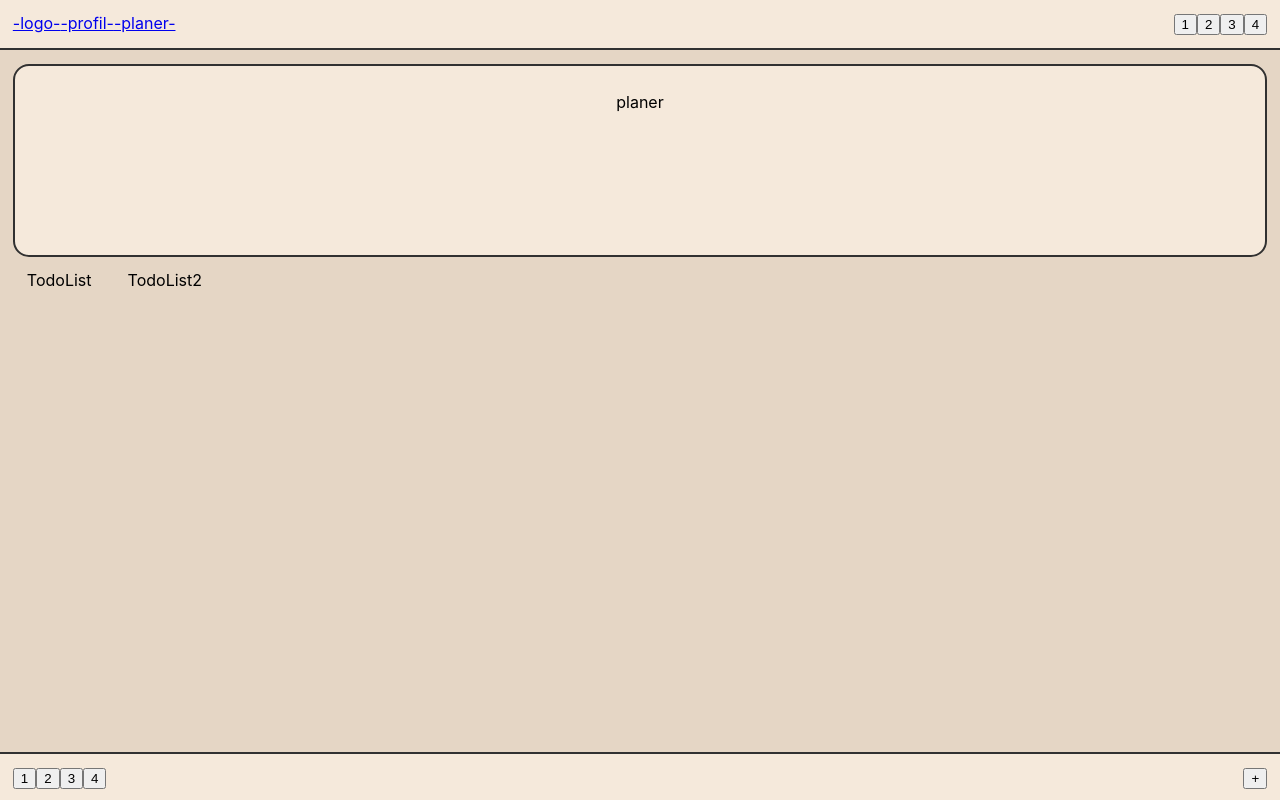
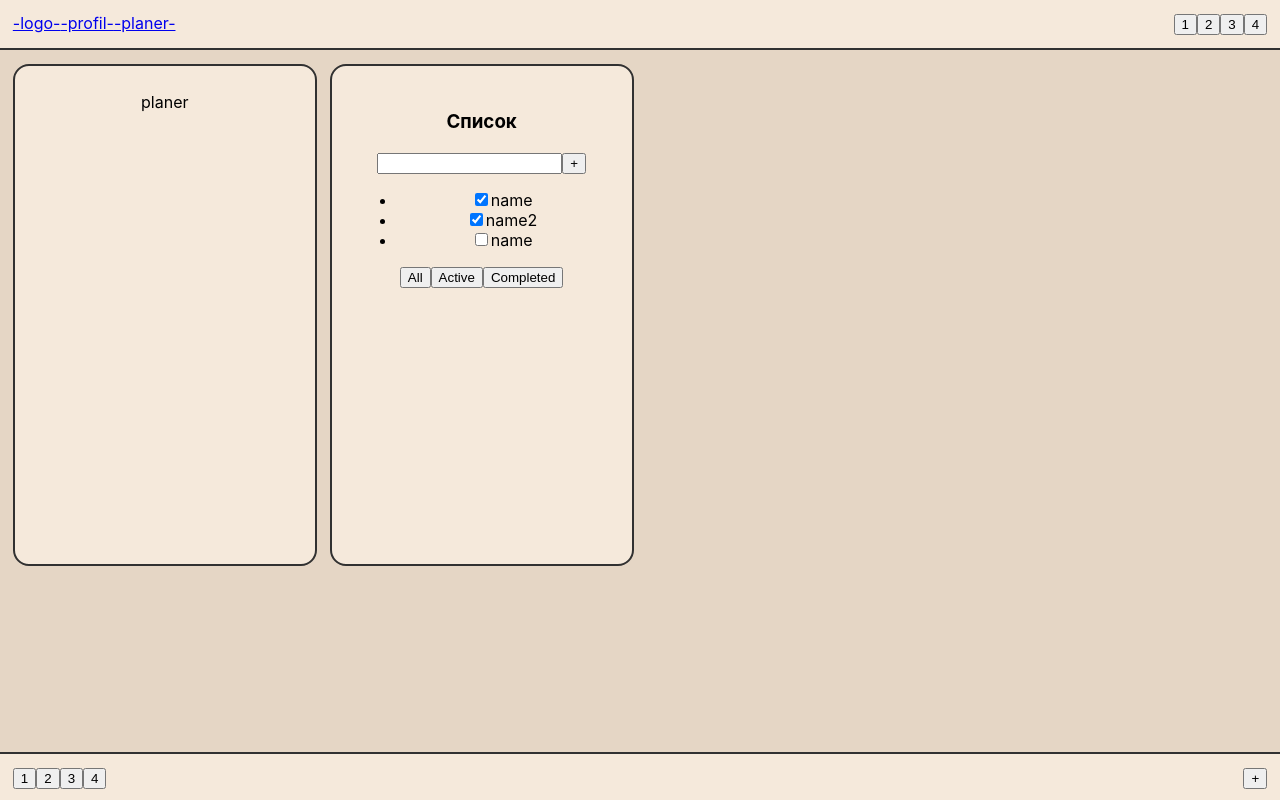
Before and after one commit to Meiraline/my-planer, a React (Create React App) app: page /planer in a window 1280 px wide. Built offline with nearby package versions, Linux system fonts and the light colour scheme.

Commit message:
тестовый комит пк

```diff
--- a/src/Bloks/Blok.module.css
+++ b/src/Bloks/Blok.module.css
@@ -6,7 +6,7 @@
 
 
     padding: 2vw;
-    grid-column: span 12;
-    grid-row: span 2;
+    grid-column: span 3;
+    grid-row: span 5;
 
   }
--- a/src/Bloks/Bloks_Planer/TodoList.jsx
+++ /dev/null
@@ -1,18 +0,0 @@
-import React from 'react';
-
-
-export function TodoList() {
-    return (
-        <div>
-            TodoList
-        </div>
-    )
-}
-
-export function TodoList2() {
-    return (
-        <div>
-            TodoList2
-        </div>
-    )
-}
--- /dev/null
+++ b/src/Bloks/Bloks_Planer/TodoList.tsx
@@ -0,0 +1,48 @@
+import React from 'react';
+import s from "./../Blok.module.css"
+
+
+type TaskType = {
+    id: number;
+    title: string;
+    isDone: boolean;
+}
+
+
+type DataType = {
+    title: string;
+    tasks: Array<TaskType>;
+}
+
+
+
+
+
+export function TodoList(p: DataType) {
+    return (
+        <div className={s.Blok}>
+
+            <h3>{p.title}</h3>
+
+            <div>
+                <input type='text'></input>
+                <button>+</button>
+            </div>
+            <ul>
+                <li><input type='checkbox' checked={p.tasks[0].isDone}></input><span>{p.tasks[0].title}</span></li>
+                <li><input type='checkbox' checked={p.tasks[1].isDone}></input><span>{p.tasks[1].title}</span></li>
+                <li><input type='checkbox' checked={p.tasks[2].isDone}></input><span>{p.tasks[2].title}</span></li>
+
+
+            </ul>
+            <div>
+                <button>All</button>
+                <button>Active</button>
+                <button>Completed</button>
+            </div>
+
+
+
+        </div>
+    )
+}
--- a/src/Pages/Planer.jsx
+++ b/src/Pages/Planer.jsx
@@ -1,6 +1,16 @@
 import React from 'react';
 import Blok from "../Bloks/Blok";
-import {TodoList, TodoList2} from "../Bloks/Bloks_Planer/TodoList.jsx";
+import {TodoList} from "../Bloks/Bloks_Planer/TodoList.tsx";
+
+
+let tasks = [
+    { id: 1, title: "name", isDone: true },
+    { id: 2, title: "name2", isDone: true },
+    { id: 3, title: "name", isDone: false },
+    { id: 4, title: "name4", isDone: true },
+    { id: 5, title: "name5", isDone: true },
+    { id: 6, title: "name6", isDone: true },
+]
 
 
 
@@ -8,8 +18,8 @@ function Planer() {
     return (
         <div className = "page">
             <Blok filling="planer" />
-            <TodoList/>
-            <TodoList2/>
+            <TodoList title='Список' tasks = {tasks}/>
+
         </div>
     )
 }
```
